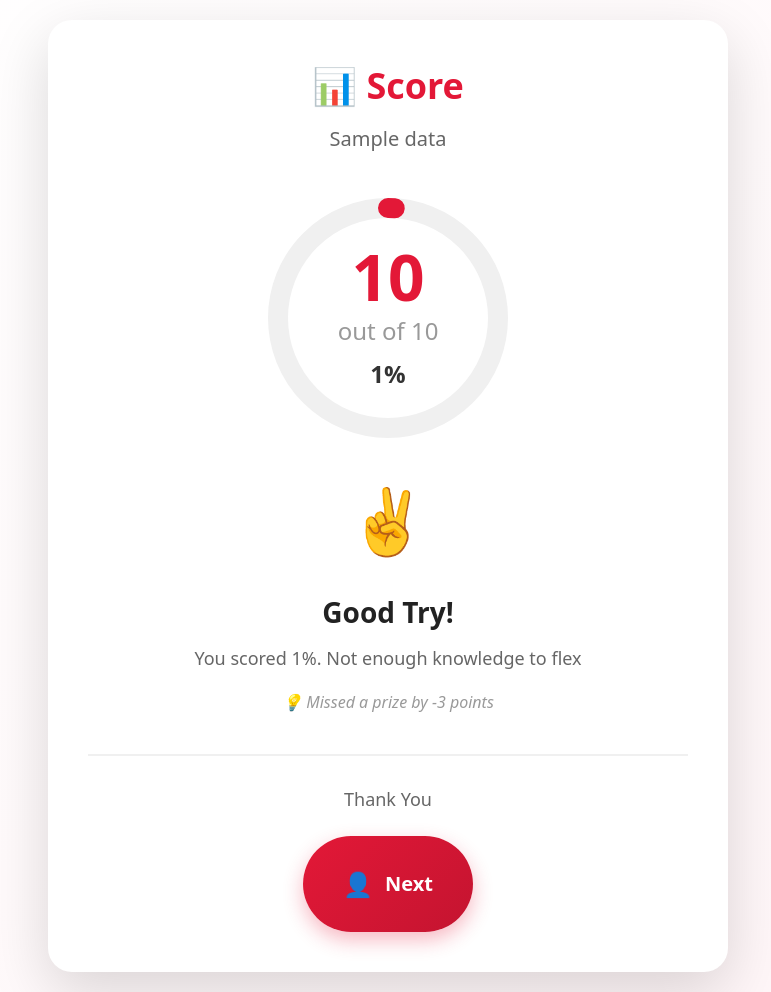
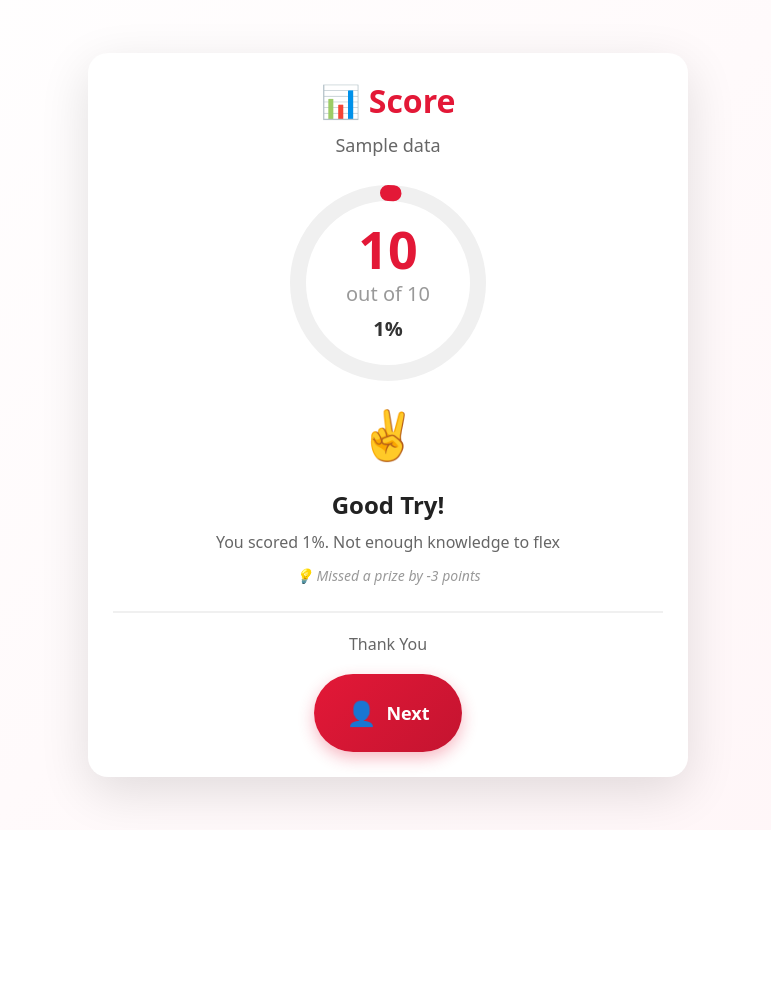
Before and after one commit to Social-Innovation-Lab/Innovation-exhibition-quiz, a Flask app: template templates/result.html in a window 1280 px wide. Shown: the whole page, without its empty margins (252-1023 px from the left). After the commit the page ends 819 px from the top, so only its background shows below. Run offline with Flask 3, Linux system fonts and the light colour scheme; the template is opened without the code that fills it: most values are stand-ins (such as "Sample title", 1, 10 or a date in 2020); some libraries are stand-ins or nearby versions.

Commit message:
Adjust spacing and sizing for the quiz results page
Reduces the size of the score circle, result card, and associated text elements on the results page to improve layout and spacing. Adjusts SVG dimensions and circle properties for the score visualization. Updates padding, margins, and font sizes across various result page components.

Replit-Commit-Author: Agent
Replit-Commit-Session-Id: 37877615-d133-4c1f-b6b6-f54cbc6b3767
Replit-Commit-Checkpoint-Type: full_checkpoint
Replit-Commit-Screenshot-Url: https://storage.googleapis.com/screenshot-production-us-central1/474f6d33-5530-4c51-8e53-e2d7cdb3d75e/37877615-d133-4c1f-b6b6-f54cbc6b3767/WtpoTww

```diff
--- a/templates/result.html
+++ b/templates/result.html
@@ -11,10 +11,10 @@
 
     <!-- Animated Score Circle -->
     <div class="score-circle">
-      <svg class="circle-svg" width="250" height="250">
-        <circle class="circle-bg" cx="125" cy="125" r="110" />
-        <circle class="circle-progress" id="progressCircle" cx="125" cy="125" r="110"
-                data-final-offset="{{691 - (691 * data.percent / 100)}}" />
+      <svg class="circle-svg" width="200" height="200">
+        <circle class="circle-bg" cx="100" cy="100" r="90" />
+        <circle class="circle-progress" id="progressCircle" cx="100" cy="100" r="90"
+                data-final-offset="{{565 - (565 * data.percent / 100)}}" />
       </svg>
       <div class="score-content">
         <div class="score-number" id="animatedScore">0</div>
@@ -60,36 +60,36 @@
   display: flex;
   align-items: center;
   justify-content: center;
-  padding: 20px;
+  padding: 15px;
   background: linear-gradient(135deg, #fff 0%, #fff5f7 100%);
 }
 
 .result-card {
-  max-width: 600px;
+  max-width: 550px;
   width: 100%;
   background: white;
-  border-radius: 24px;
-  padding: 40px;
-  box-shadow: 0 20px 60px rgba(0,0,0,0.15);
+  border-radius: 20px;
+  padding: 25px;
+  box-shadow: 0 15px 50px rgba(0,0,0,0.12);
   animation: slideUp 0.6s ease-out;
 }
 
 .result-header {
   text-align: center;
-  margin-bottom: 40px;
+  margin-bottom: 25px;
   animation: fadeIn 0.6s ease-out;
 }
 
 .congrats-text {
-  font-size: clamp(28px, 6vw, 36px);
+  font-size: clamp(24px, 5vw, 32px);
   font-weight: 700;
   color: #e31837;
-  margin: 0 0 12px;
+  margin: 0 0 8px;
   animation: bounceIn 0.8s ease-out;
 }
 
 .participant-name {
-  font-size: 20px;
+  font-size: 18px;
   color: #666;
   margin: 0;
   font-weight: 500;
@@ -97,9 +97,9 @@
 
 .score-circle {
   position: relative;
-  width: 250px;
-  height: 250px;
-  margin: 0 auto 40px;
+  width: 200px;
+  height: 200px;
+  margin: 0 auto 25px;
   animation: zoomIn 0.8s ease-out 0.2s backwards;
 }
 
@@ -110,16 +110,16 @@
 .circle-bg {
   fill: none;
   stroke: #f0f0f0;
-  stroke-width: 20;
+  stroke-width: 16;
 }
 
 .circle-progress {
   fill: none;
   stroke: #e31837;
-  stroke-width: 20;
+  stroke-width: 16;
   stroke-linecap: round;
-  stroke-dasharray: 691;
-  stroke-dashoffset: 691;
+  stroke-dasharray: 565;
+  stroke-dashoffset: 565;
   transition: stroke-dashoffset 2s ease-out;
 }
 
@@ -132,23 +132,23 @@
 }
 
 .score-number {
-  font-size: 64px;
+  font-size: 52px;
   font-weight: 700;
   color: #e31837;
   line-height: 1;
 }
 
 .score-total {
-  font-size: 24px;
+  font-size: 20px;
   color: #999;
-  margin-top: 5px;
+  margin-top: 4px;
 }
 
 .score-percent {
-  font-size: 24px;
+  font-size: 20px;
   font-weight: 600;
   color: #333;
-  margin-top: 8px;
+  margin-top: 6px;
 }
 
 .winner-message, .try-again-message {
@@ -157,78 +157,78 @@
 }
 
 .trophy-icon, .emoji-icon {
-  font-size: 64px;
-  margin-bottom: 16px;
+  font-size: 48px;
+  margin-bottom: 10px;
   animation: bounce 1s ease-in-out infinite;
 }
 
 .status-title {
-  font-size: 28px;
+  font-size: 24px;
   font-weight: 700;
   color: #222;
-  margin: 0 0 12px;
+  margin: 0 0 8px;
 }
 
 .status-text {
-  font-size: 18px;
+  font-size: 16px;
   color: #666;
-  margin: 0 0 20px;
+  margin: 0 0 12px;
 }
 
 .prize-banner {
   display: inline-flex;
   align-items: center;
-  gap: 12px;
+  gap: 10px;
   background: linear-gradient(135deg, #4CAF50 0%, #45a049 100%);
   color: white;
-  padding: 16px 32px;
+  padding: 12px 24px;
   border-radius: 50px;
-  font-size: 20px;
+  font-size: 17px;
   font-weight: 700;
-  box-shadow: 0 8px 20px rgba(76, 175, 80, 0.3);
+  box-shadow: 0 6px 16px rgba(76, 175, 80, 0.3);
   animation: pulse 2s ease-in-out infinite;
 }
 
 .prize-icon {
-  font-size: 28px;
+  font-size: 22px;
 }
 
 .hint-text {
-  font-size: 16px;
+  font-size: 14px;
   color: #999;
-  margin-top: 12px;
+  margin-top: 8px;
   font-style: italic;
 }
 
 .cta-section {
   text-align: center;
-  margin-top: 40px;
-  padding-top: 30px;
+  margin-top: 25px;
+  padding-top: 20px;
   border-top: 2px solid #f0f0f0;
   animation: fadeIn 0.6s ease-out 0.6s backwards;
 }
 
 .thank-you {
-  font-size: 18px;
+  font-size: 16px;
   color: #666;
-  margin: 0 0 24px;
+  margin: 0 0 18px;
   font-weight: 500;
 }
 
 .play-again-btn {
   display: inline-flex;
   align-items: center;
-  gap: 12px;
-  padding: 18px 40px;
+  gap: 10px;
+  padding: 14px 32px;
   background: linear-gradient(135deg, #e31837 0%, #c41430 100%);
   color: white;
   text-decoration: none;
   border-radius: 50px;
-  font-size: 20px;
+  font-size: 18px;
   font-weight: 700;
-  box-shadow: 0 8px 20px rgba(227, 24, 55, 0.3);
+  box-shadow: 0 6px 16px rgba(227, 24, 55, 0.3);
   transition: all 0.3s ease;
-  min-height: 60px;
+  min-height: 50px;
 }
 
 .play-again-btn:hover {
@@ -298,16 +298,16 @@
 
 @media (max-width: 600px) {
   .result-card {
-    padding: 30px 20px;
+    padding: 20px 15px;
   }
 
   .score-circle {
-    width: 200px;
-    height: 200px;
+    width: 180px;
+    height: 180px;
   }
 
   .score-number {
-    font-size: 52px;
+    font-size: 44px;
   }
 }
 </style>
```
Also changed, not shown: 2 other files.
